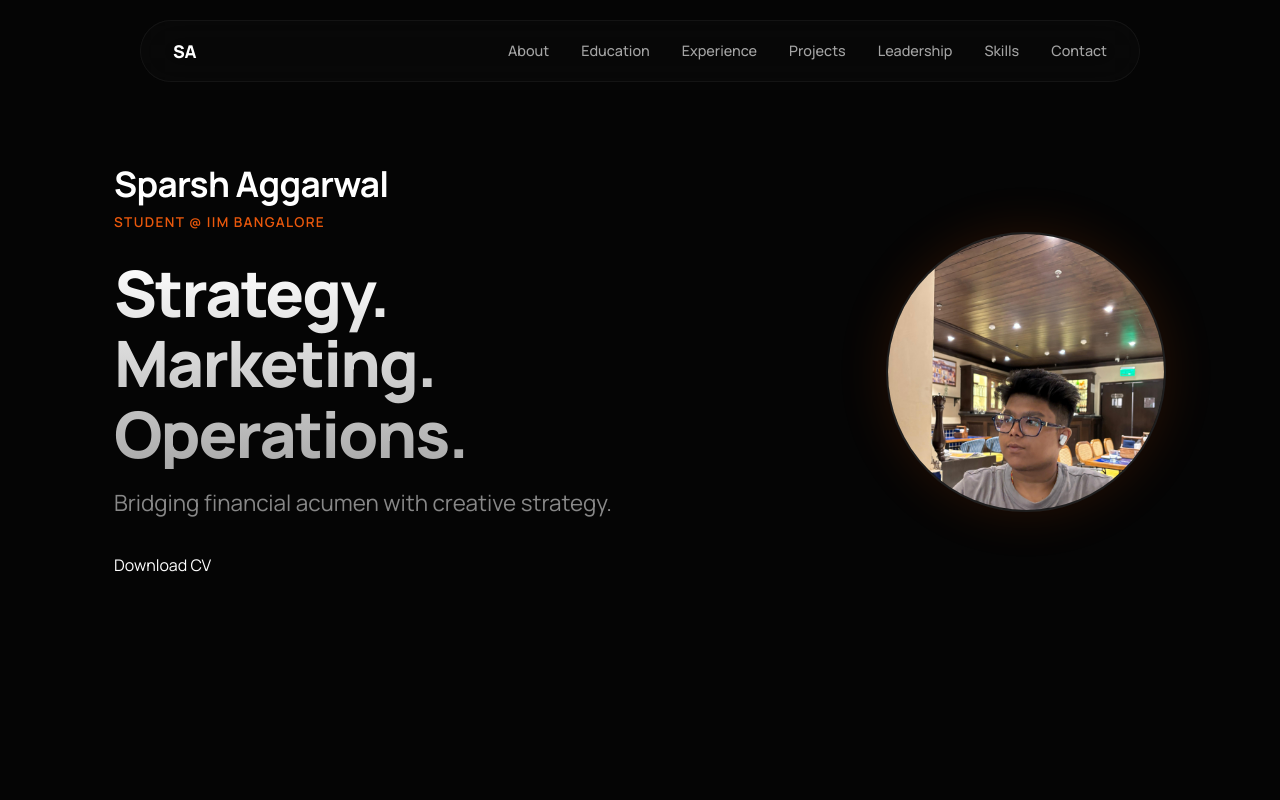
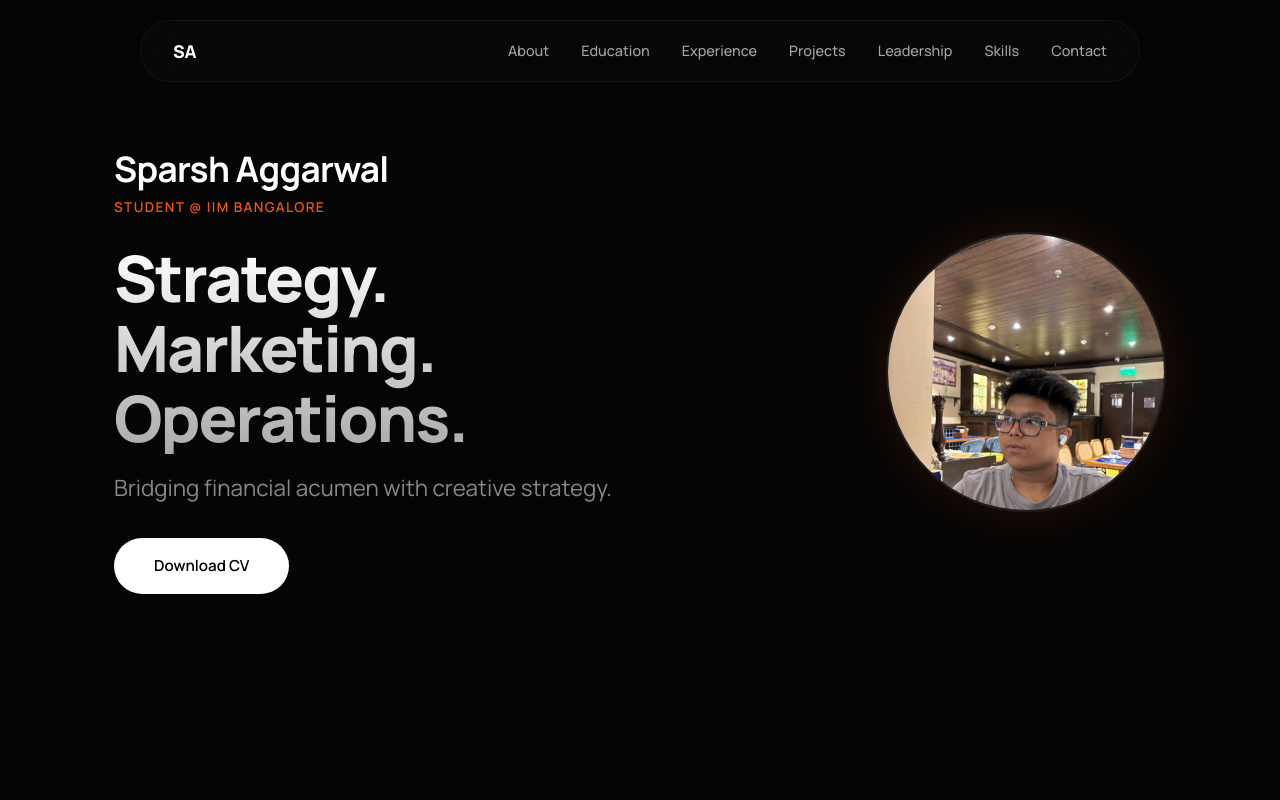
Before and after one commit to sparsh0305/sparsh-aggarwal-portfolio, a plain HTML site: page index.html in a window 1280 px wide. Shown: the top 800 px of the page. Drawn offline with Linux system fonts and the light colour scheme.

Commit message:
Update index.html

```diff
--- a/index.html
+++ b/index.html
@@ -327,7 +327,8 @@
             <div class="hero-label reveal">Student @ IIM Bangalore</div>
             <h1 class="hero-title reveal">Strategy.<br>Marketing.<br>Operations.</h1>
             <p class="hero-subtitle reveal">Bridging financial acumen with creative strategy.</p
-            <a href="SPARSH_AGGARWAL_CV_2026.pdf" download class="btn-outline">Download CV</a>
+            <div class="hero-buttons reveal">
+            <a href="SPARSH_AGGARWAL_CV_2026.pdf" download class="btn-main">Download CV</a>
         </div>
 
         <!-- RIGHT: Image -->
```
